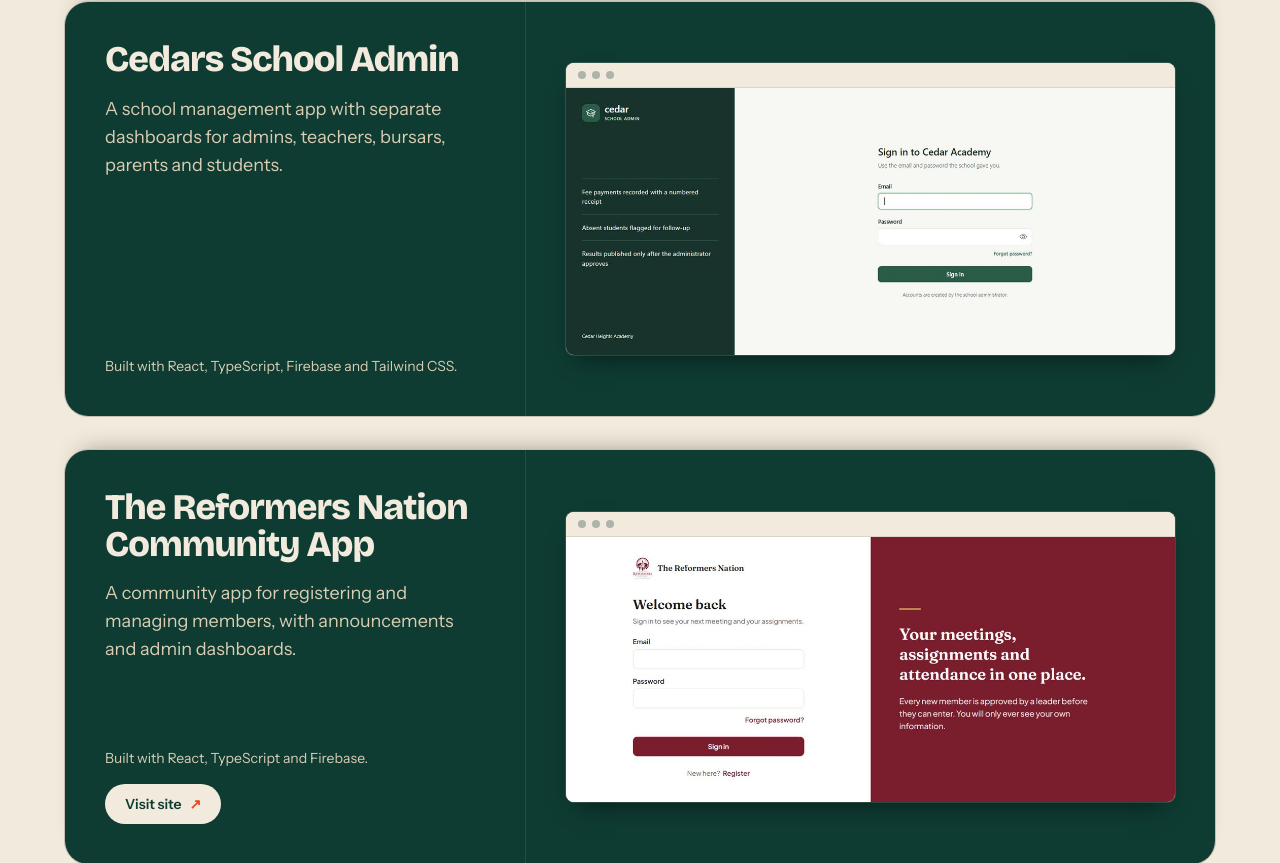
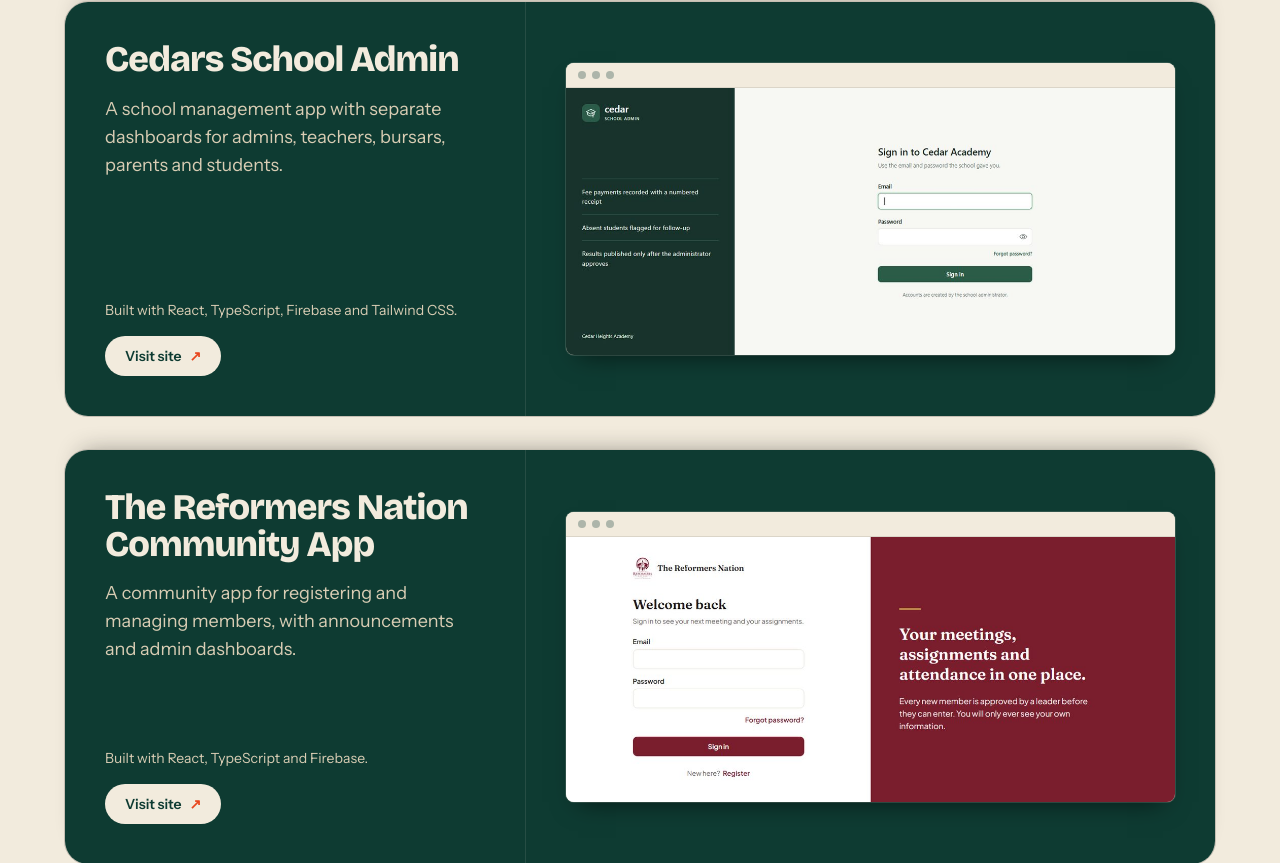
Before and after one commit to Damilola-Dev1/damilola-portfolio, a React (Vite) app: page / in a window 1280 px wide. Shown: the part 3047-3910 px from the top of the page. Built offline with nearby package versions, Linux system fonts and the light colour scheme.

Commit message:
Add Cedars School Admin live link

```diff
--- a/src/components/Work.tsx
+++ b/src/components/Work.tsx
@@ -30,7 +30,7 @@ const PROJECTS: Project[] = [
     name: "Cedars School Admin",
     text: "A school management app with separate dashboards for admins, teachers, bursars, parents and students.",
     tools: ["React", "TypeScript", "Firebase", "Tailwind CSS"],
-    // no link yet: add url: "https://..." when the app is live
+    url: "https://cedars-school-admin.vercel.app/",
     image: "/cedars.jpg",
   },
   {
```
